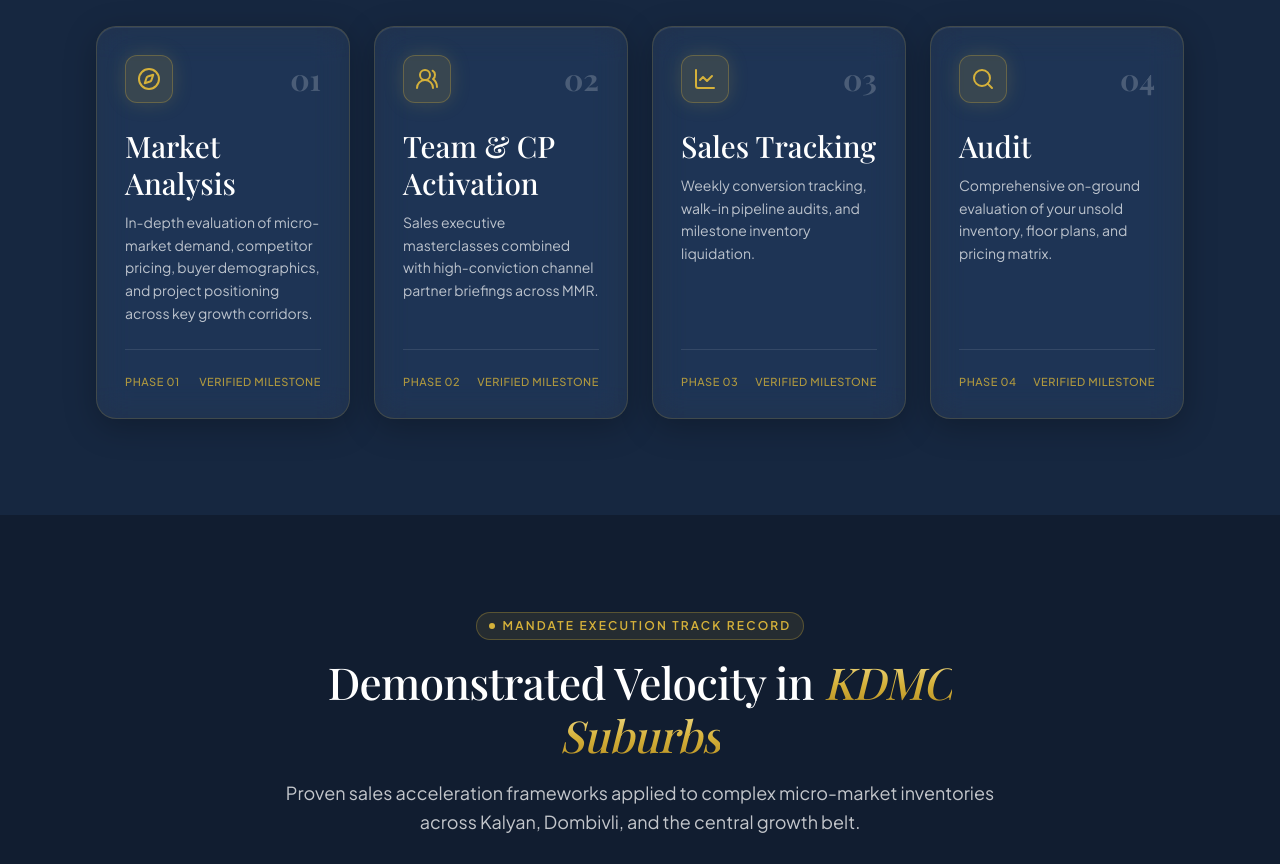
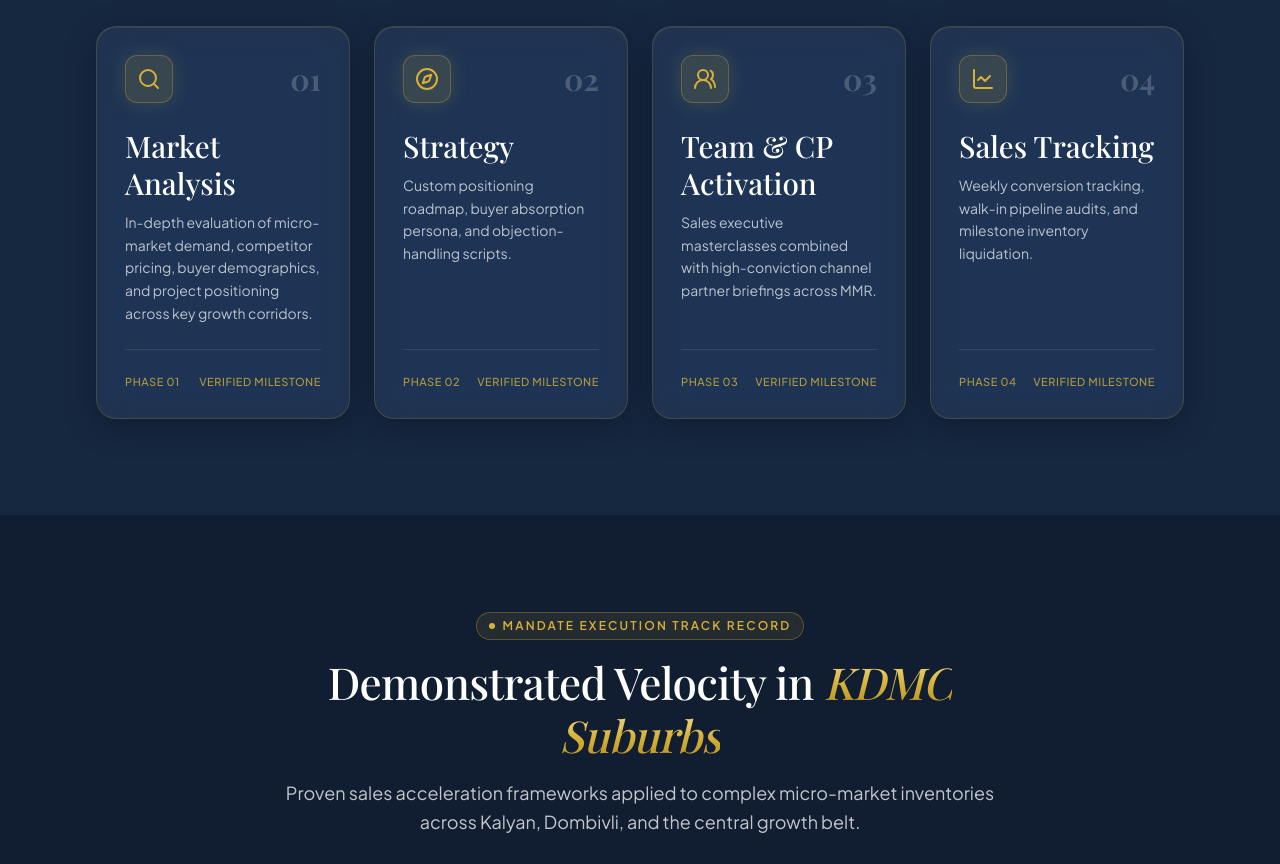
Before and after one commit to tridentpropstrategy/Trident-propstrategy-website-, a Next.js app: page / in a window 1280 px wide. Shown: the part 6220-7084 px from the top of the page. Built offline with nearby package versions, Linux system fonts and the light colour scheme.

Commit message:
added market analysis  in the hot it works

```diff
--- a/src/components/sections/HowItWorks.tsx
+++ b/src/components/sections/HowItWorks.tsx
@@ -10,32 +10,33 @@ export function HowItWorks() {
   const steps = [
     {
       number: "01",
-      icon: Compass,
+      icon: Search,
       title: "Market Analysis",
       description:
-        "In-depth evaluation of micro-market demand, competitor pricing, buyer demographics, and project positioning across key growth corridors.  ",
+        "In-depth evaluation of micro-market demand, competitor pricing, buyer demographics, and project positioning across key growth corridors.",
     },
     {
       number: "02",
+      icon: Compass,
+      title: "Strategy",
+      description:
+        "Custom positioning roadmap, buyer absorption persona, and objection-handling scripts.",
+    },
+    {
+      number: "03",
       icon: Users2,
       title: "Team & CP Activation",
       description:
         "Sales executive masterclasses combined with high-conviction channel partner briefings across MMR.",
     },
     {
-      number: "03",
+      number: "04",
       icon: LineChart,
       title: "Sales Tracking",
       description:
         "Weekly conversion tracking, walk-in pipeline audits, and milestone inventory liquidation.",
     },
-    {
-      number: "04",
-      icon: Search,
-      title: "Audit",
-      description:
-        "Comprehensive on-ground evaluation of your unsold inventory, floor plans, and pricing matrix.",
-    },
+
   ];
 
   return (
```
